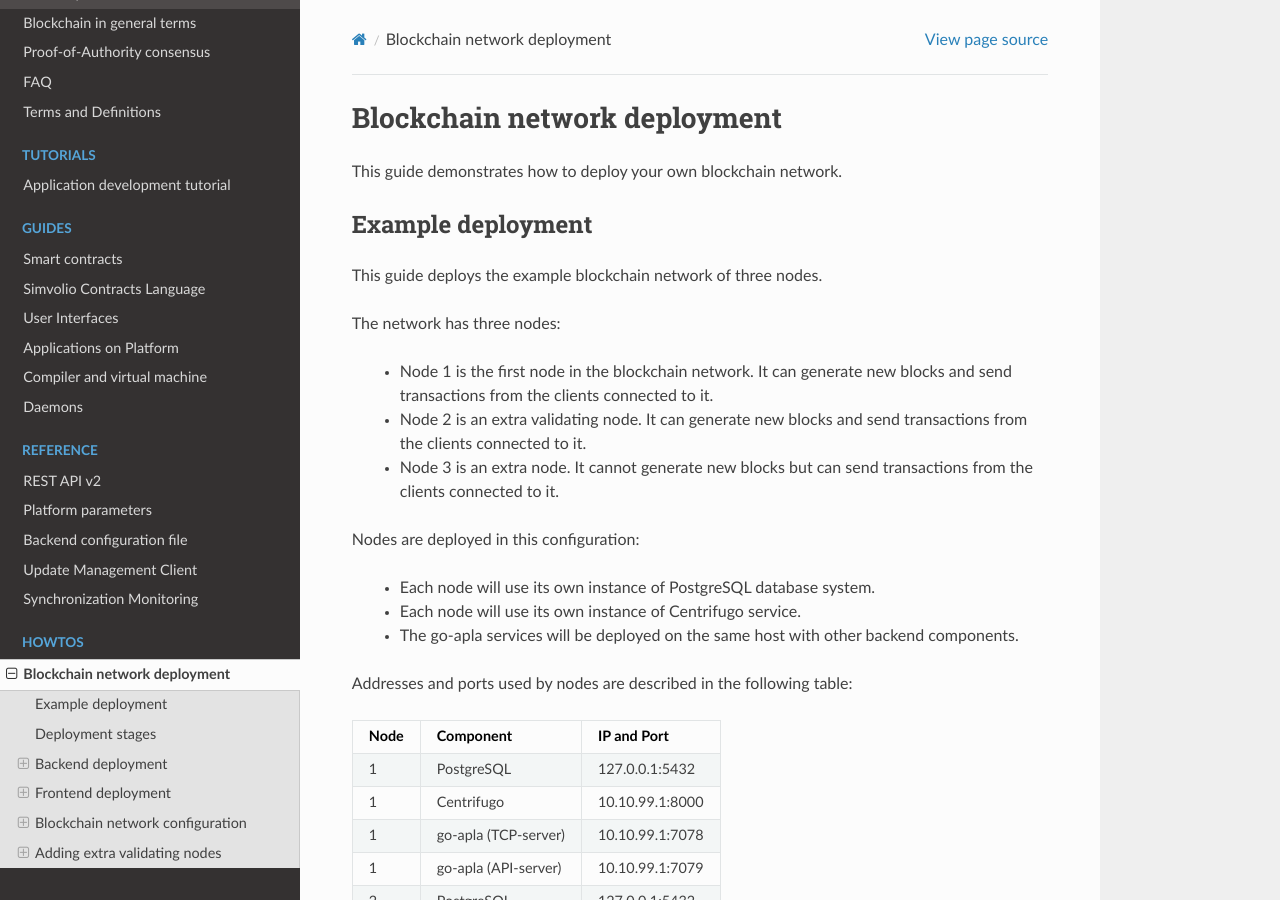
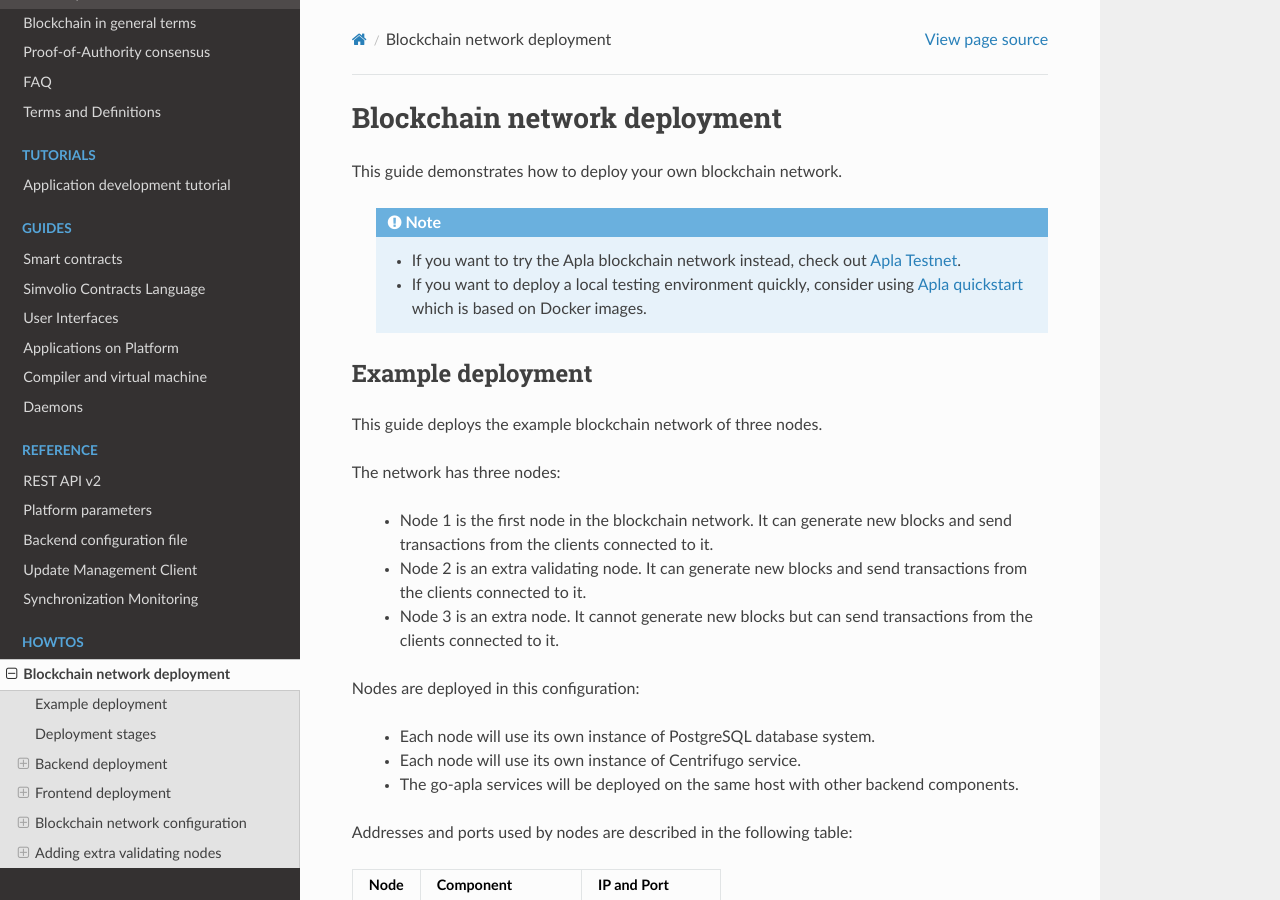
Before and after one commit to AplaProject/apla-docs-en, a Sphinx documentation site: the page built from source/howtos/deployment.rst, in a window 1280 px wide and 900 px high. Built offline with Sphinx 7.4.7 and the Read the Docs theme 2.0.0, drawn with Linux system fonts in a browser that asks for light colours.

Commit message:
added testnet and quick-start note

```diff
--- a/source/howtos/deployment.rst
+++ b/source/howtos/deployment.rst
@@ -3,9 +3,11 @@ Blockchain network deployment
 
 This guide demonstrates how to deploy your own blockchain network.
 
-.. todo::
+    .. note::
 
-    If you want to join the Apla blockchain network instead, see Joining Apla blockchain network.
+        * If you want to try the Apla blockchain network instead, check out `Apla Testnet <https://testapla0.apla.io/>`_.
+
+        * If you want to deploy a local testing environment quickly, consider using `Apla quickstart <https://github.com/AplaProject/quick-start>`_ which is based on Docker images.
 
 
 .. _deployment-config:
```
